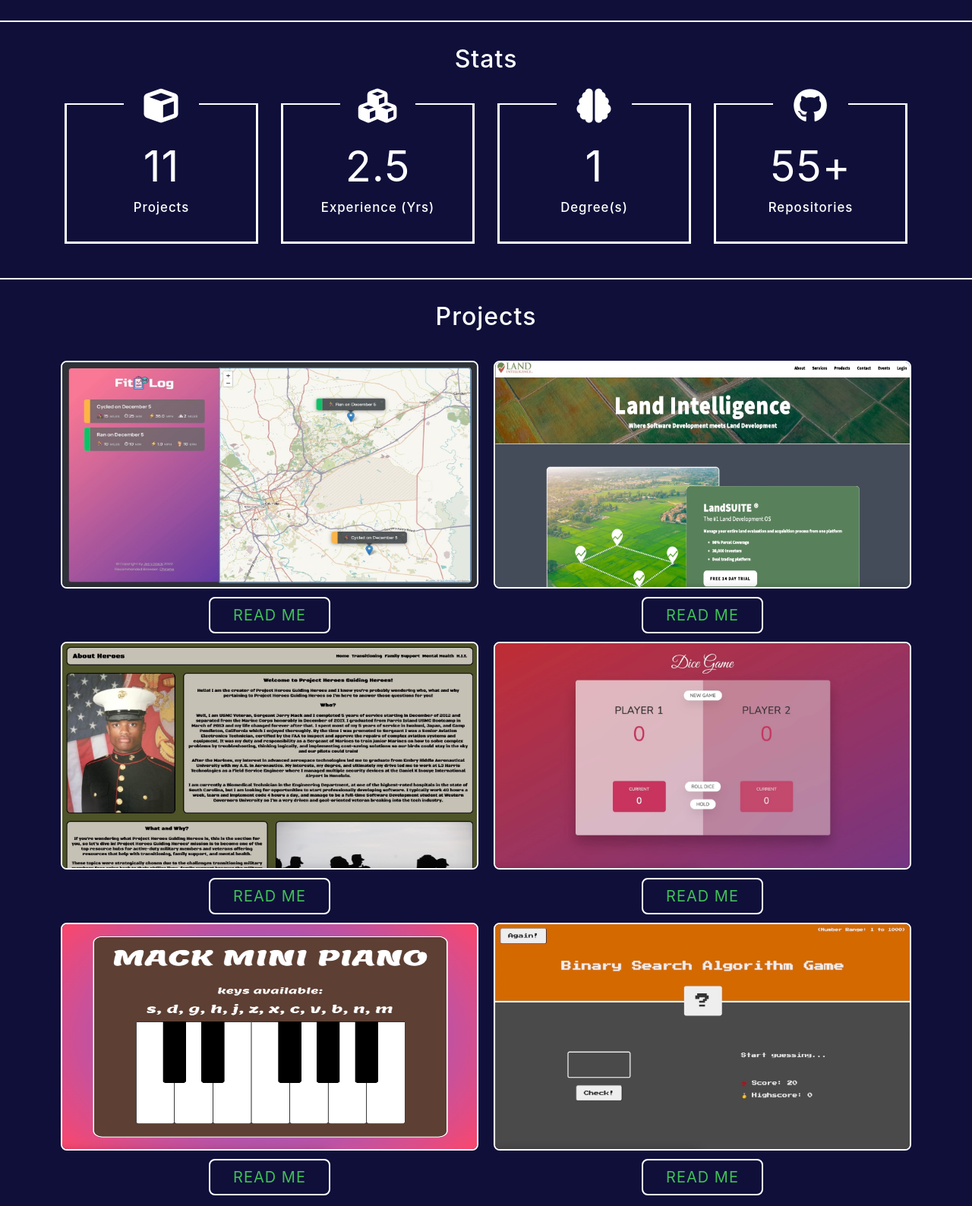
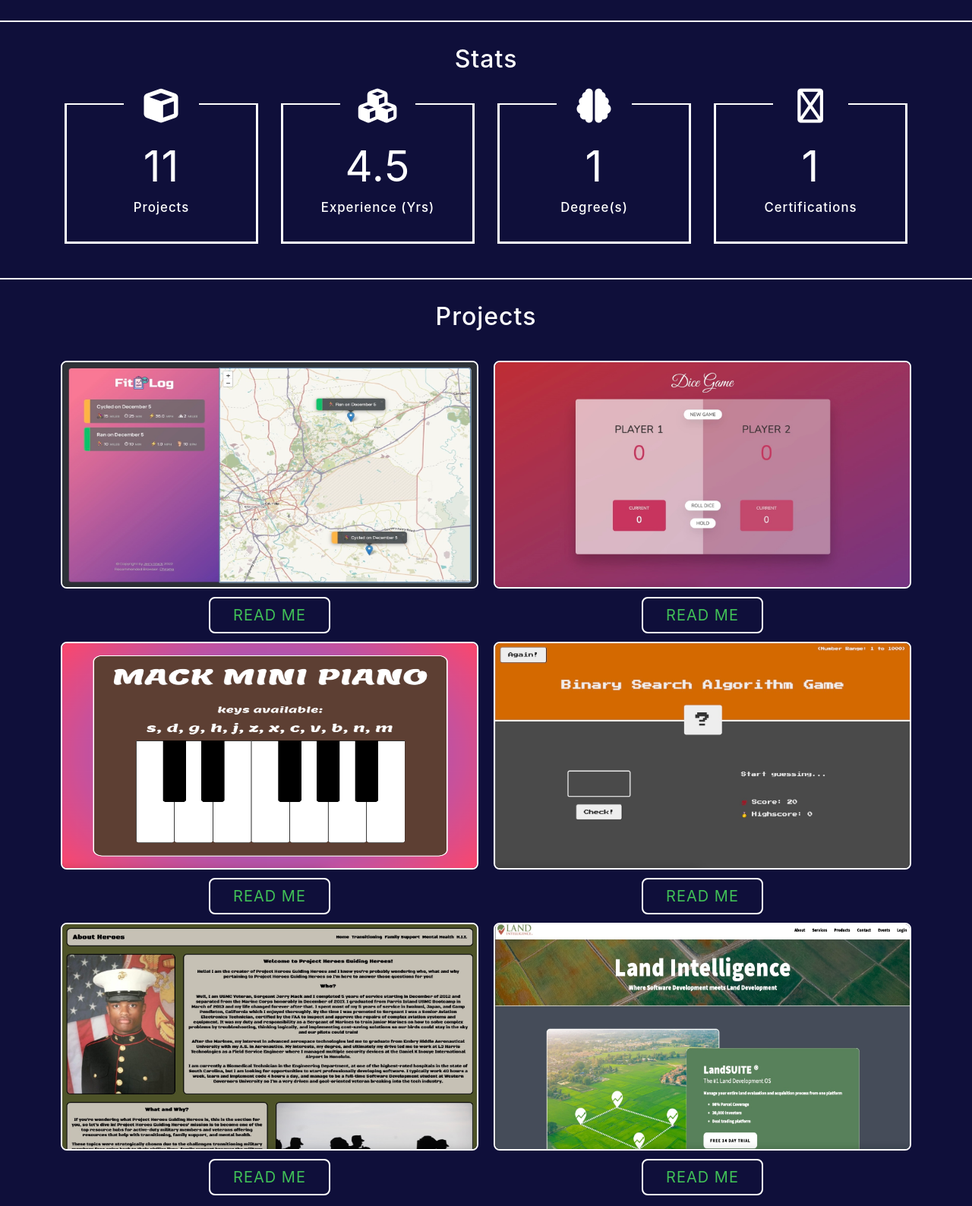
Before and after one commit to EOSandCHILL/Jerry-Mack-SWE-portfolio, a plain HTML site: page index.html in a window 1280 px wide. Shown: the part 1658-3246 px from the top of the page at 76% size. Drawn offline with nearby package versions, Linux system fonts and the light colour scheme; a script that the page names is missing.

Commit message:
update digital portfolio

```diff
--- a/index.html
+++ b/index.html
@@ -101,13 +101,13 @@
           </div>
           <div class="col-md-7">
             <p>
-              Marine Corps Veteran, with 10 years of experience in the technology industry, civilian and federal, with 2.5 years of software engineering experience professionally, academically, and personally. I am currently a Software Engineer, with a Public Trust security clearance, developing a data collection and reporting system for the National Science Foundation. My mission is to leverage my strong technical skills to architect and develop scalable software solutions that serve the public by making access to vital resources easier.
+              Marine Corps Veteran, with 12 years of experience in the technology industry, civilian and federal, with 4.5 years of software developer experience professionally, academically, and personally. I am currently a Full Stack Software Developer, with a Public Trust security clearance, developing a data collection and reporting system for the National Science Foundation. My mission is to leverage my strong technical abilities to design, develop and deploy scalable software solutions for government agencies and operations.
             </p>
             <p class="recents">
               My recent acomplishments as a software
               engineer:
               <ul>
-                <li>In 2023, my team and I developed a large-scale data collection software system for The National Science Foundation. We engineered this data collection software system utilizing Typescript, Vue.JS, JSON, Java Spring Boot, Python, PostgreSQL, RESTful API services, Liquibase, Docker, AWS S3, Bitbucket, Figma, and Jira. The software empowers recipients of The National Science Foundation's grants to effectively manage their awarded funds. Additionally, it enables The National Science Foundation to track grant recipients' progress, facilitating data-driven decision-making for future initiatives.
+                <li>In 2023, my team and I began the development of a large-scale data collection software application for The National Science Foundation. We engineered this data collection software system utilizing Typescript, Vue.JS, JSON, Java Spring Boot, Python, PostgreSQL, RESTful API services, Liquibase, Docker, AWS, Bitbucket, Figma, and Jira. The software empowers recipients of The National Science Foundation's grants to effectively manage their awarded funds. Additionally, it enables The National Science Foundation to track grant recipients' progress, facilitating data-driven decision-making for future initiatives.
                 </li>
                 <li>In 2022, I developed software utilizing React, TypeScript, Node.JS, Docker, Jenkins, and AWS that allowed investors to apply for debt using our FinTech app. This feature allowed the company to gain a strategic financial partnership and generate 5% of revenue from approved loans.</li>
               </ul>
@@ -222,7 +222,7 @@
                   <i class="fa-solid fa-cubes"></i>
                 </div>
                 <div class="squareContent">
-                  <h2 class="counter">2.5</h2>
+                  <h2 class="counter">4.5</h2>
                   <h3>Experience (Yrs)</h3>
                 </div>
               </div>
@@ -245,11 +245,11 @@
             <div class="squareItem">
               <div class="squareInnerContainer">
                 <div class="squareIcon">
-                  <i class="fa-brands fa-github"></i>
+                  <i class="fa-regular fa-certificate"></i>
                 </div>
                 <div class="squareContent">
-                  <h2 class="counter">55+</h2>
-                  <h3>Repositories</h3>
+                  <h2 class="counter">1</h2>
+                  <h3>Certifications</h3>
                 </div>
               </div>
             </div>
@@ -277,31 +277,6 @@
         </div>
         </div>
           <div class="proj-w-btn">
-          <a href="https://land-intelligence.vercel.app/" target="_blank">
-            <img
-              class="land"
-              src="images/DC397EAE-D7F8-4085-8767-3E1E35F3EB68_1_201_a.jpeg"
-              style="width: 550px; height: 300px"/>
-        </a>
-        <div class="proj-btn-outer">
-          <a class="proj-btn-inner" target="_blank" href="https://github.com/EOSandCHILL/Land-Intelligence/blob/main/README.md">Read Me</a>
-        </div>
-      </div>
-    </div>
-
-        <div class="projtwo">
-          <div class="proj-w-btn">
-            <a href="https://heroes-guiding-heroes.vercel.app/" target="_blank">
-              <img
-                class="land"
-                src="images/75DFCA6D-9E20-4C65-9EB8-38089ED0505E_1_201_a.jpeg"
-                style="width: 550px; height: 300px"/>
-          </a>
-          <div class="proj-btn-outer">
-            <a class="proj-btn-inner" target="_blank" href="https://github.com/EOSandCHILL/new-heroes/blob/master/README.md">Read Me</a>
-          </div>
-        </div>
-          <div class="proj-w-btn">
             <a href="https://macks-dice-game.vercel.app/" target="_blank">
               <img
                 class="dice"
@@ -313,7 +288,6 @@
         </div>
       </div>
     </div>
-
 
     <div class="projthree">
 
@@ -337,6 +311,31 @@
     </a>
     <div class="proj-btn-outer">
       <a class="proj-btn-inner" target="_blank" href="https://github.com/EOSandCHILL/binary-search-algo-game/blob/main/README.md">Read Me</a>
+    </div>
+  </div>
+      </div>
+
+        <div class="projtwo">
+          <div class="proj-w-btn">
+            <a href="https://heroes-guiding-heroes.vercel.app/" target="_blank">
+              <img
+                class="land"
+                src="images/75DFCA6D-9E20-4C65-9EB8-38089ED0505E_1_201_a.jpeg"
+                style="width: 550px; height: 300px"/>
+          </a>
+          <div class="proj-btn-outer">
+            <a class="proj-btn-inner" target="_blank" href="https://github.com/EOSandCHILL/new-heroes/blob/master/README.md">Read Me</a>
+          </div>
+        </div>
+          <div class="proj-w-btn">
+            <a href="https://land-intelligence.vercel.app/" target="_blank">
+              <img
+                class="land"
+                src="images/DC397EAE-D7F8-4085-8767-3E1E35F3EB68_1_201_a.jpeg"
+                style="width: 550px; height: 300px"/>
+          </a>
+          <div class="proj-btn-outer">
+            <a class="proj-btn-inner" target="_blank" href="https://github.com/EOSandCHILL/Land-Intelligence/blob/main/README.md">Read Me</a>
       </div>
         </div>
       </div>
@@ -378,9 +377,9 @@
         <div class="proj-w-btn">
           <img
             class="dice"
-            src="images/clean-code.webp"
+            src="images/bobandalice.jpeg"
             style="width: 550px; height: 300px"/>
-            <h3>Clean Code</h3>
+            <h3>Bob and Alice Learn Application Security</h3>
     </div>
         <div class="proj-w-btn">
           <img
```
Also changed, not shown: images/bobandalice.jpeg (added). Lines whose indentation alone changed are shown as unchanged.
